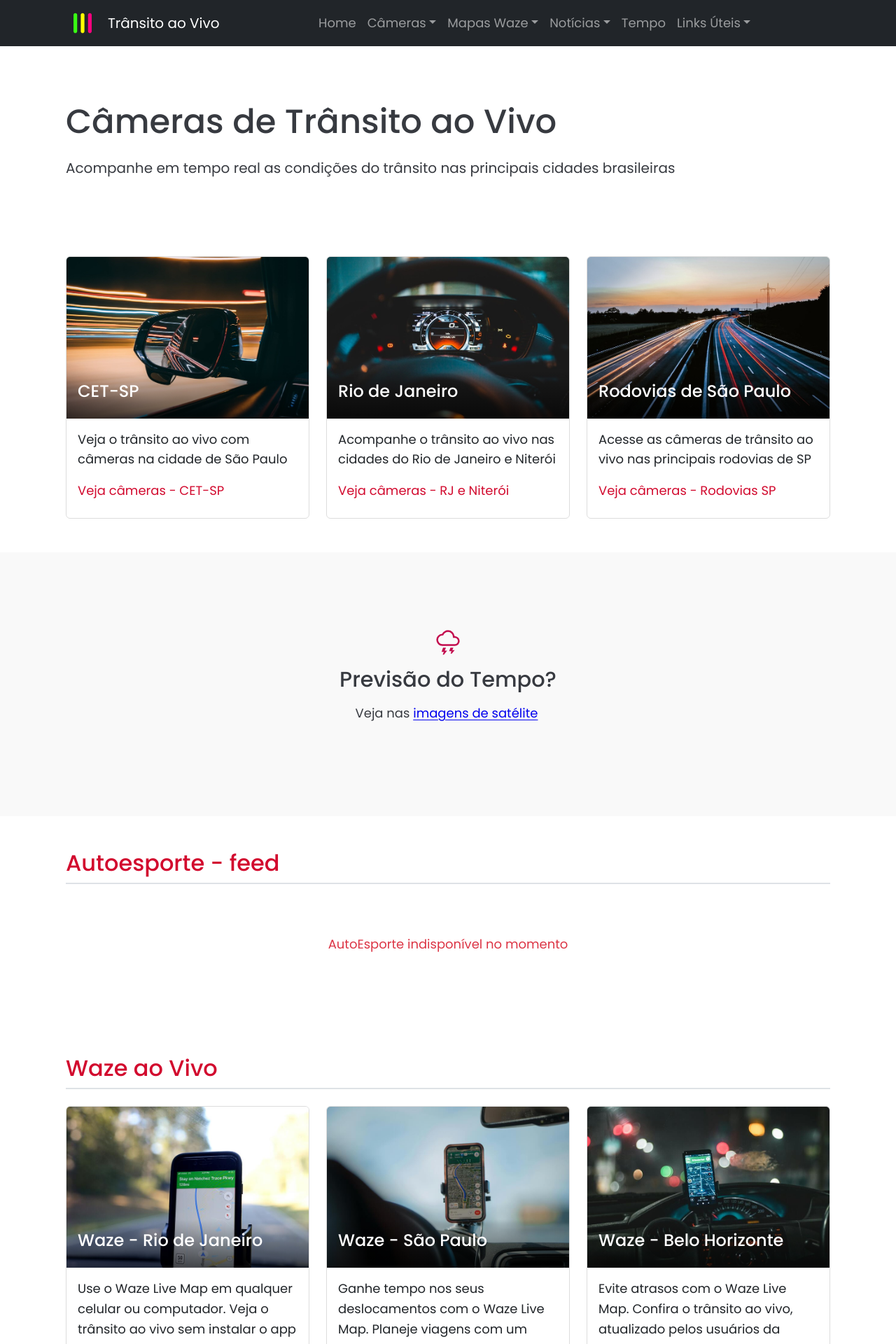
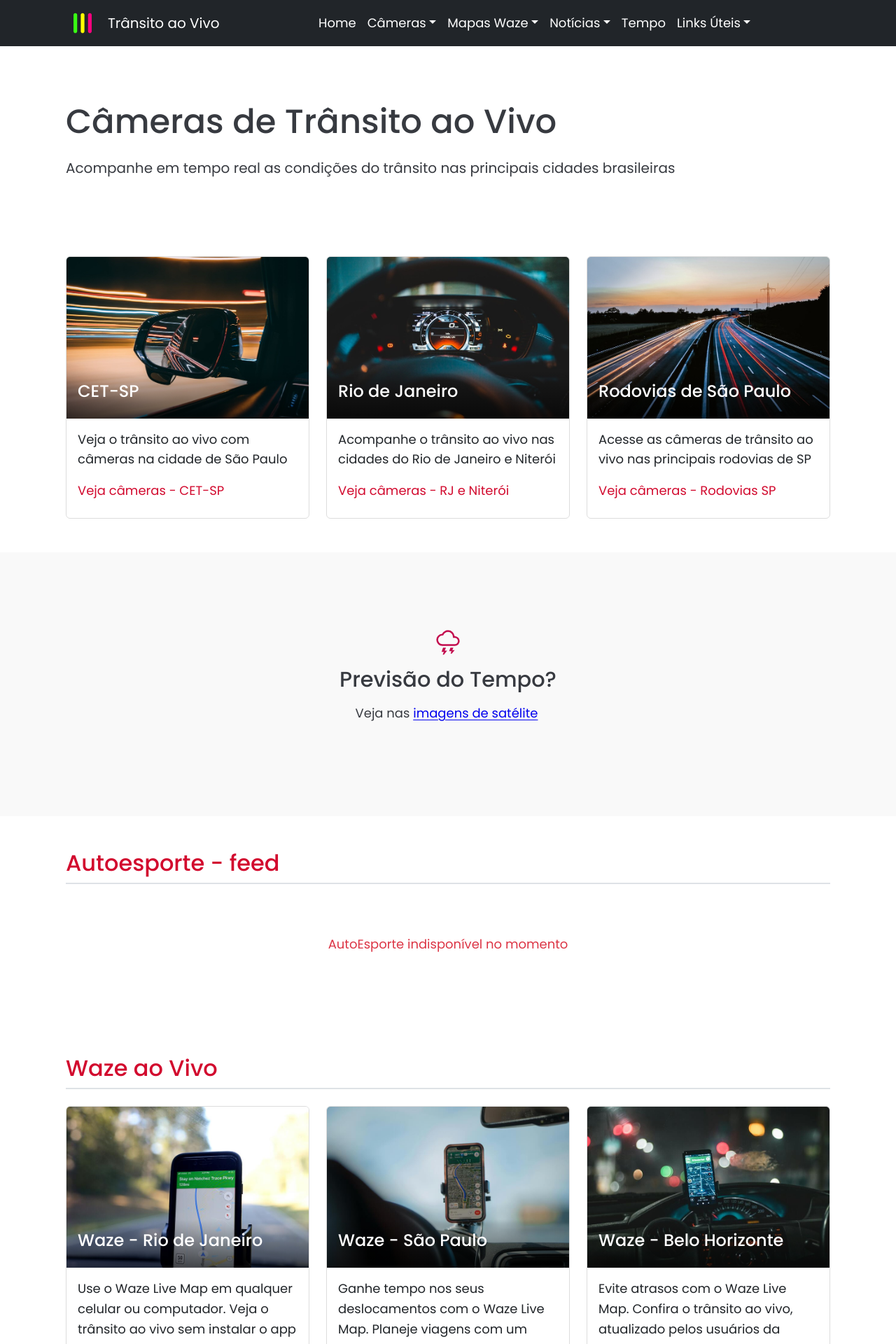
Before and after one commit to Sergio-Damm/transitoaovivo, a Jekyll site: the page built from index.html, in a window 1280 px wide. Shown: the top 1920 px of the page at 70% size. Built offline with Jekyll 4.4.1, drawn with Linux system fonts in a browser that asks for light colours; comment, search, counter and statistics services are not loaded.

Commit message:
add [data-bs-theme="dark"] .navbar-nav .nav-link,

```diff
--- a/_layouts/default.html
+++ b/_layouts/default.html
@@ -291,13 +291,13 @@
 <footer class="py-5 small bg-dark" data-bs-theme="dark">
   <div class="container" id="my-footer">
     <ul class="nav justify-content-center">
-      <li class='nav-item'><a class='text-white text-opacity-75 nav-link px-2' href='/'>Home</a></li>
-      <li class='nav-item'><a class='text-white text-opacity-75 nav-link px-2' href="/politicas/">Políticas</a></li>
-      <li class='nav-item'><a class='text-white text-opacity-75 nav-link px-2' href='/creditos/'>Créditos</a></li>
-      <li class='nav-item'><a class='text-white text-opacity-75 nav-link px-2' href='mailto:transitoaovivo.contato@gmail.com'>Contato</a></li>
+      <li class="nav-item"><a class="nav-link px-2" href="/">Home</a></li>
+      <li class="nav-item"><a class="nav-link px-2" href="/politicas/">Políticas</a></li>
+      <li class="nav-item"><a class="nav-link px-2" href="/creditos/">Créditos</a></li>
+      <li class="nav-item"><a class="nav-link px-2" href="mailto:transitoaovivo.contato@gmail.com">Contato</a></li>
     </ul>
-    <ul class='nav justify-content-center'>
-      <li class='text-white text-opacity-75 pt-3'>© Trânsito ao Vivo</li>
+    <ul class="nav justify-content-center">
+      <li class="text-white pt-3">© Trânsito ao Vivo</li>
     </ul>
   </div>
 </footer>
--- a/css/style.css
+++ b/css/style.css
@@ -74,6 +74,18 @@
 
 .text-cerise {
   color: #d20a2e;
+}
+
+[data-bs-theme="dark"] .navbar-nav .nav-link,
+[data-bs-theme="dark"] .nav .nav-link {
+    color: #ffffff !important;
+}
+
+[data-bs-theme="dark"] .navbar-nav .nav-link:hover,
+[data-bs-theme="dark"] .navbar-nav .nav-link.active,
+[data-bs-theme="dark"] .nav .nav-link:hover,
+[data-bs-theme="dark"] .nav .nav-link.active {
+    color: #e0e0e0 !important;
 }
 
 @media (max-width: 768px) {
```
